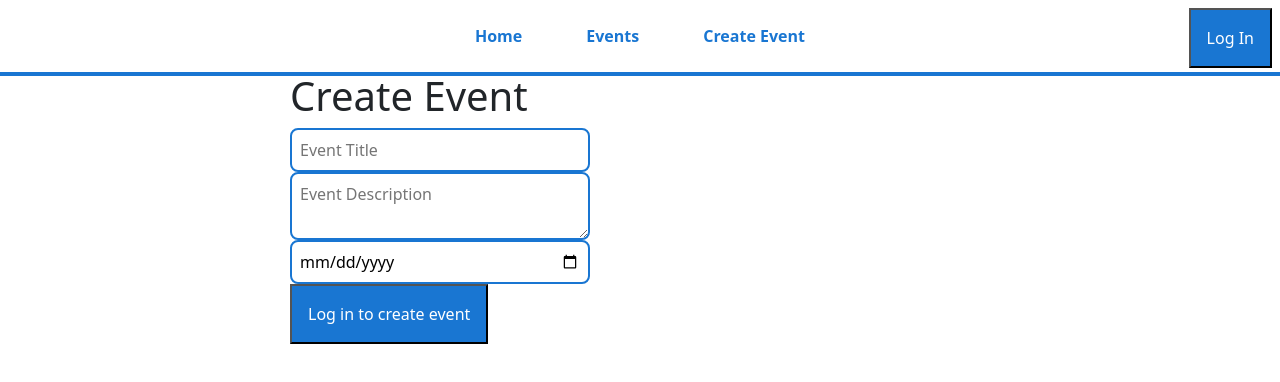
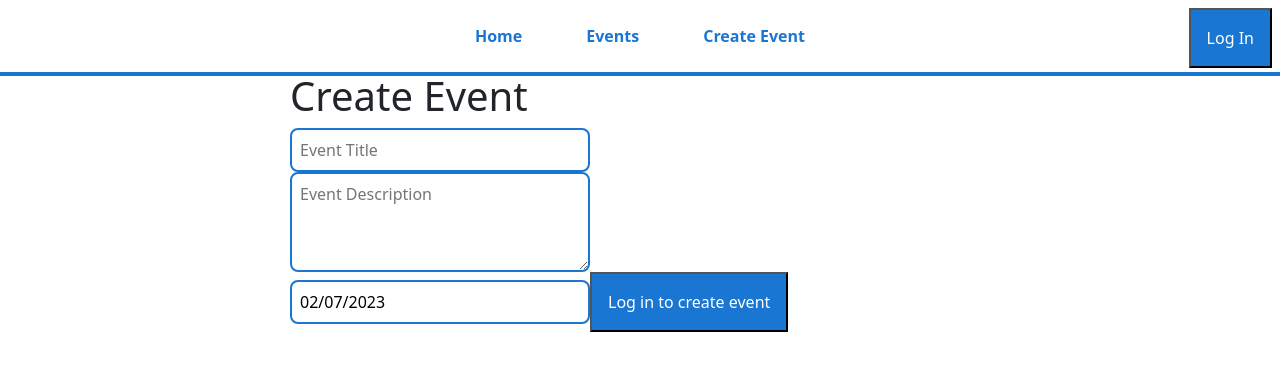
Before and after one commit to tbiswal/mern-fullstack-project, a React (Create React App) app in the folder client/: page /create-event in a window 1280 px wide. Shown: the top 382 px of the page. Built offline with nearby package versions, Linux system fonts and the light colour scheme; no server answers.

Commit message:
Add validation for date picker to exclude past date

```diff
--- a/client/package.json
+++ b/client/package.json
@@ -9,9 +9,11 @@
     "axios": "^1.3.2",
     "bootstrap": "^5.2.3",
     "firebase": "^9.17.1",
+    "moment": "^2.29.4",
     "prop-types": "^15.8.1",
     "react": "^18.2.0",
     "react-bootstrap": "^2.7.0",
+    "react-datepicker": "^4.10.0",
     "react-dom": "^18.2.0",
     "react-router-dom": "^6.8.0",
     "react-scripts": "^5.0.1",
--- a/client/src/App.css
+++ b/client/src/App.css
@@ -7,18 +7,19 @@ button {
   padding: 16px;
   font-family: 'Segoe UI', Tahoma, Geneva, Verdana, sans-serif;
   font-size: 16px;
-  background-color: #1976D2;
+  background-color: #1976d2;
   color: white;
   border-radius: 8px;
   cursor: pointer;
 }
 
-h3, h4 {
+h3,
+h4 {
   margin-bottom: 0;
 }
 
 nav {
-  border-bottom: 4px solid #1976D2;
+  border-bottom: 4px solid #1976d2;
   text-align: center;
   position: fixed;
   top: 0;
@@ -40,13 +41,13 @@ nav li {
 
 nav a {
   text-decoration: none;
-  color: #1976D2;
+  color: #1976d2;
   font-weight: bold;
   padding: 24px 32px;
 }
 
 nav a:hover {
-  background: #1976D2;
+  background: #1976d2;
   color: white;
 }
 
@@ -56,15 +57,20 @@ nav a:hover {
   padding-top: 72px;
 }
 
-input, textarea {
+input,
+textarea {
   display: block;
   width: 300px;
   padding: 8px;
   border-radius: 8px;
   font-family: 'Segoe UI', Tahoma, Geneva, Verdana, sans-serif;
   font-size: 18px;
-  border: 2px solid #1976D2;
+  border: 2px solid #1976d2;
   margin: 16px;
+}
+
+textarea{
+  height: 100px;
 }
 
 .error {
--- a/client/src/pages/CreateEventPage.js
+++ b/client/src/pages/CreateEventPage.js
@@ -1,5 +1,8 @@
 import { React, useState } from 'react';
 import { useNavigate } from 'react-router-dom';
+import moment from 'moment';
+import DatePicker from 'react-datepicker';
+import 'react-datepicker/dist/react-datepicker.css';
 import axios from 'axios';
 import useUser from '../hooks/useUser';
 
@@ -11,7 +14,7 @@ function CreateEventPage() {
   const navigate = useNavigate();
   const [enteredTitle, setEnteredTitle] = useState('');
   const [enteredDescription, setEnteredDescription] = useState('');
-  const [enteredDate, setEnteredDate] = useState('');
+  const [enteredDate, setEnteredDate] = useState(moment().toDate());
   const { user } = useUser();
 
   const createEvent = async () => {
@@ -41,7 +44,13 @@ function CreateEventPage() {
         value={enteredDescription}
         onChange={(e) => setEnteredDescription(e.target.value)}
       />
-      <input type="date" value={enteredDate} onChange={(e) => setEnteredDate(e.target.value)} />
+      <DatePicker
+        wrapperClassName="datepicker"
+        selected={enteredDate}
+        onChange={(date) => setEnteredDate(date)}
+        minDate={moment().toDate()}
+      />
+
       {user ? (
         <button id="create-event-btn" onClick={createEvent} type="submit">
           Create Event
```
Also changed, not shown: 1 other file (tests, documents, lock files or other folders).
